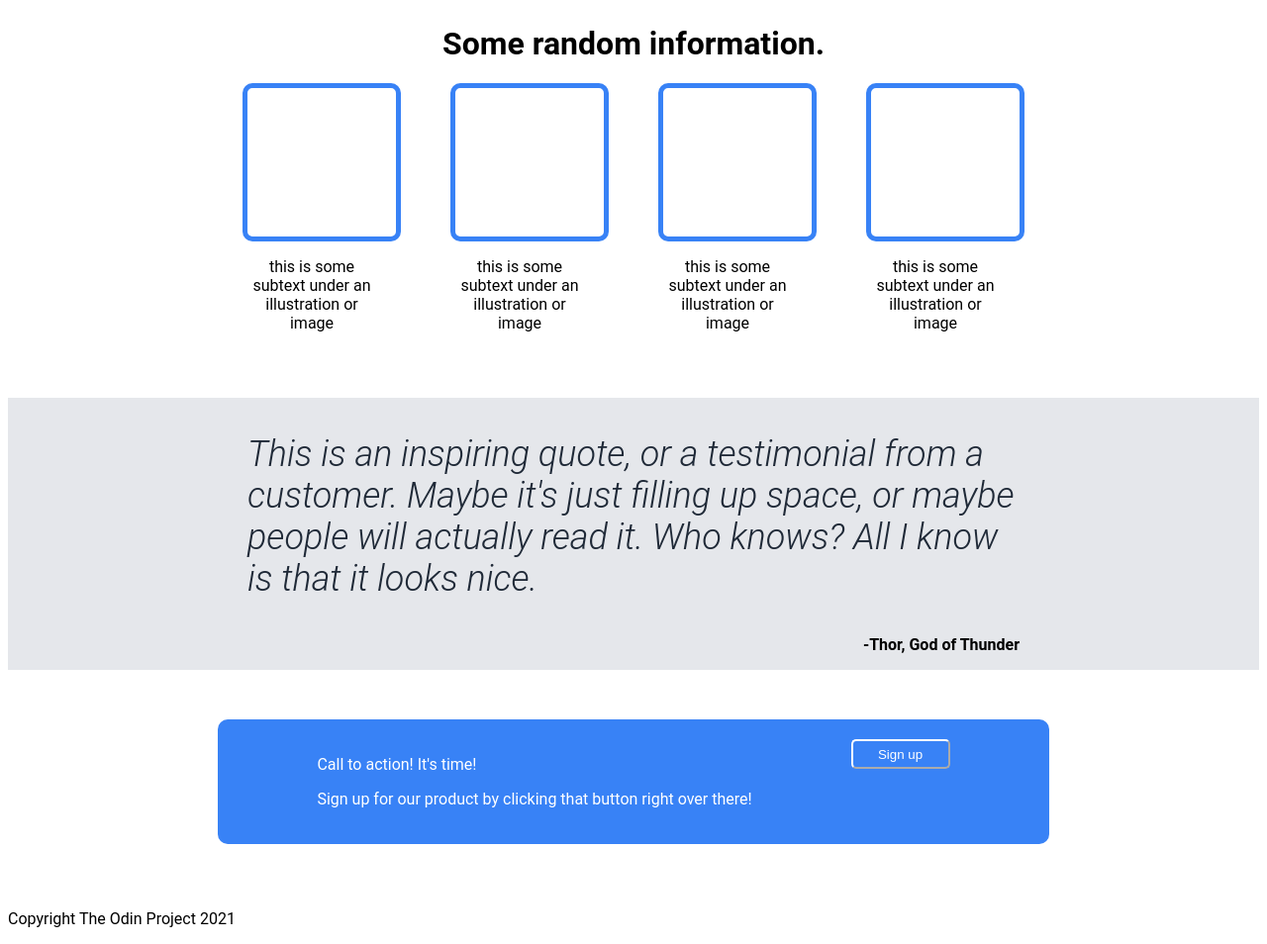
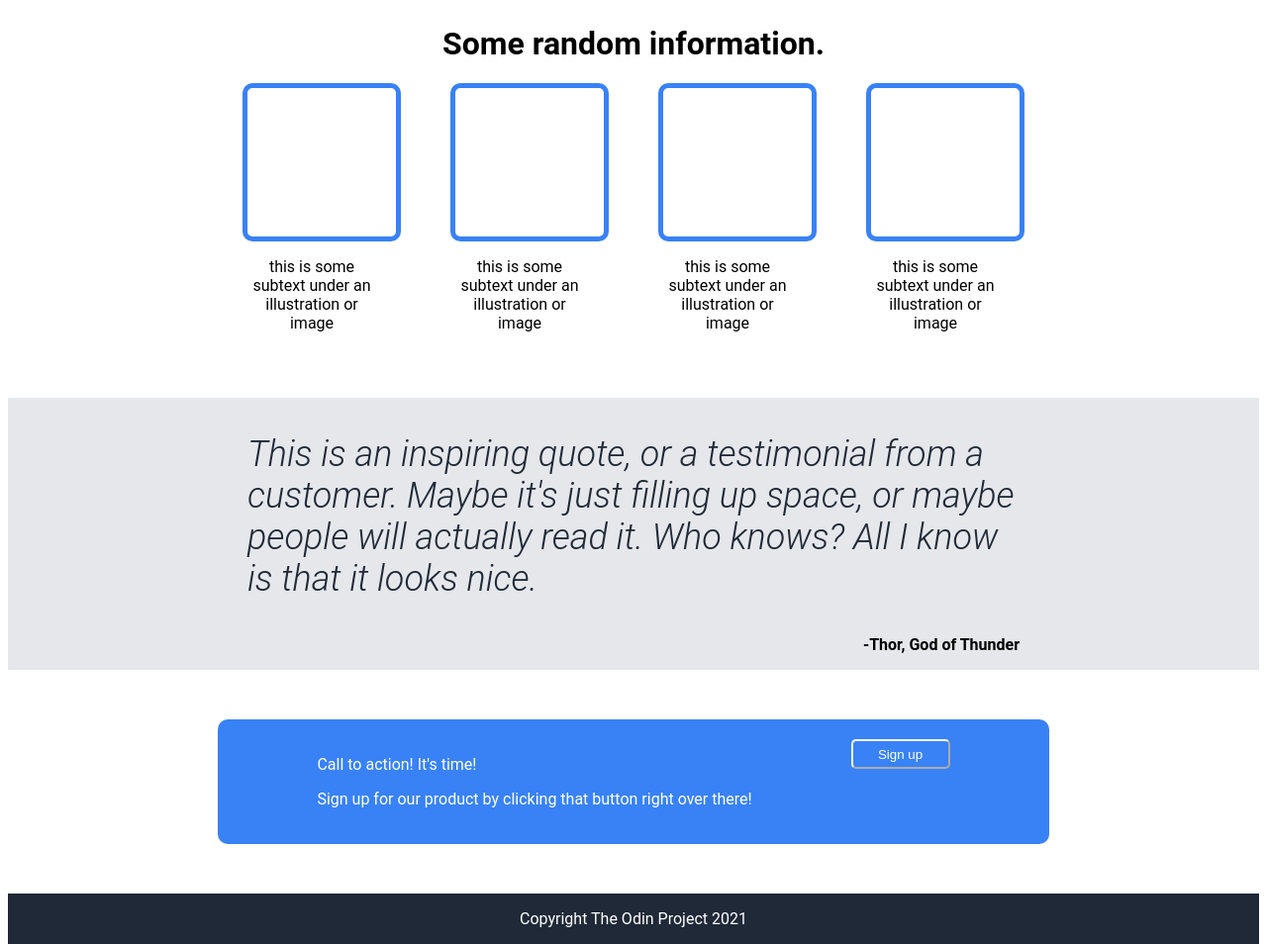
Before and after one commit to jzhao234/odin-practice-webpage, a plain HTML site: page index.html in a window 1280 px wide. Shown: the part 604-1558 px from the top of the page at 99% size. Drawn offline with Linux system fonts and the light colour scheme.

Commit message:
small changes to footer

```diff
--- a/styles.css
+++ b/styles.css
@@ -113,3 +113,12 @@ nav div h1 {
     height: 30px;
     border-radius: 5px;
 }
+
+footer{
+    display: flex;
+    justify-content: center;
+    align-items: center;
+    background-color: #1F2937;
+    height: 150px;
+    color: white;
+}
```
